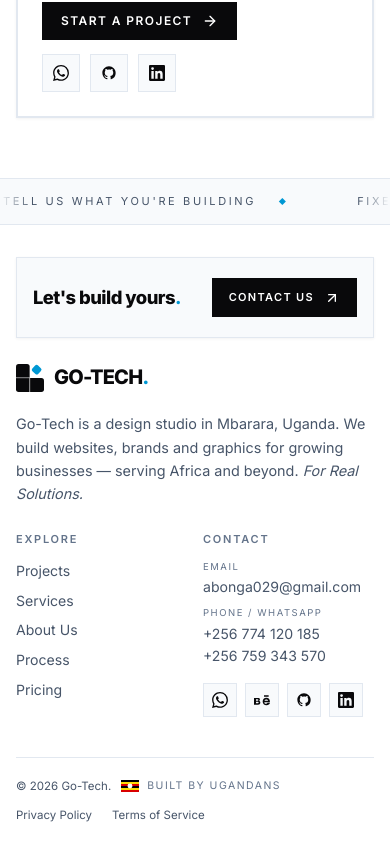
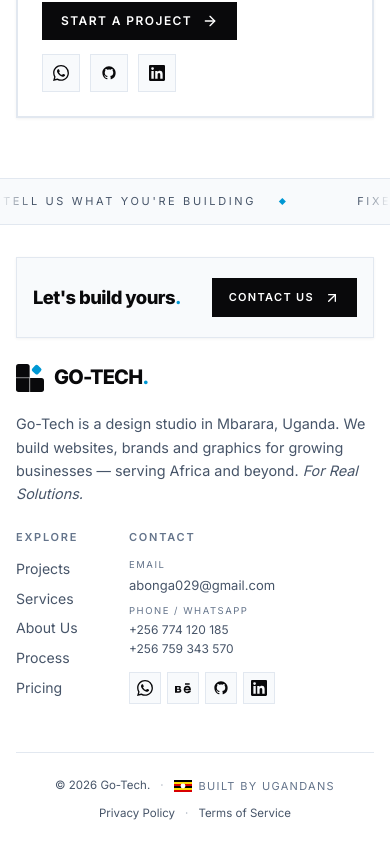
Before and after one commit to BongominRonald/Go-Tech, a React (Vite) app in the folder client/: page /about in a window 390 px wide. Shown: the part 2480-3331 px from the top of the page. Built offline with nearby package versions, Linux system fonts and the light colour scheme.

Commit message:
feat: ensure single-line email, single-line linkedin next to github, and centered bottom footer

```diff
--- a/client/src/components/Footer.jsx
+++ b/client/src/components/Footer.jsx
@@ -15,7 +15,7 @@ const marqueeItems = [
 
 function UgandaFlag() {
   return (
-    <svg width="18" height="12" viewBox="0 0 30 20" aria-label="Uganda flag" role="img">
+    <svg width="18" height="12" viewBox="0 0 30 20" aria-label="Uganda flag" role="img" style={{ display: 'inline-block', verticalAlign: 'middle' }}>
       <rect width="30" height="20" fill="#000" />
       <rect y="3.33" width="30" height="3.33" fill="#FCDC04" />
       <rect y="6.66" width="30" height="3.34" fill="#D90000" />
@@ -89,41 +89,46 @@ export default function Footer() {
             <ul className="foot-links">
               <li>
                 <small>Email</small>
-                <a href={`mailto:${site.email}`}>{site.email}</a>
+                <a href={`mailto:${site.email}`} className="foot-email-link">
+                  {site.email}
+                </a>
               </li>
               <li>
                 <small>Phone / WhatsApp</small>
                 {site.phones.map((p) => (
-                  <a key={p} href={tel(p)} style={{ display: 'block' }}>
+                  <a key={p} href={tel(p)} className="foot-phone-link">
                     {p}
                   </a>
                 ))}
               </li>
             </ul>
-            <div className="socials" style={{ marginTop: 16 }}>
-              <a href={whatsappLink()} target="_blank" rel="noopener noreferrer" aria-label="WhatsApp">
+            <div className="socials" style={{ marginTop: 14 }}>
+              <a href={whatsappLink()} target="_blank" rel="noopener noreferrer" aria-label="WhatsApp" title="WhatsApp">
                 <WhatsAppIcon size={16} />
               </a>
-              <a href={site.behance} target="_blank" rel="noopener noreferrer" aria-label="Behance">
+              <a href={site.behance} target="_blank" rel="noopener noreferrer" aria-label="Behance" title="Behance">
                 <BehanceIcon size={16} />
               </a>
-              <a href={site.github} target="_blank" rel="noopener noreferrer" aria-label="GitHub">
+              <a href={site.github} target="_blank" rel="noopener noreferrer" aria-label="GitHub" title="GitHub">
                 <GithubIcon size={16} />
               </a>
-              <a href={site.linkedin} target="_blank" rel="noopener noreferrer" aria-label="LinkedIn">
+              <a href={site.linkedin} target="_blank" rel="noopener noreferrer" aria-label="LinkedIn" title="LinkedIn">
                 <LinkedinIcon size={16} />
               </a>
             </div>
           </div>
         </div>
 
+        {/* Centered, Elegant and Balanced Footer Bottom */}
         <div className="foot-bottom">
-          <div className="foot-bottom-left">
+          <div className="foot-bottom-row">
             <span>© {new Date().getFullYear()} {site.name}.</span>
+            <span className="foot-sep">·</span>
             <span className="made"><UgandaFlag /> Built by Ugandans</span>
           </div>
           <nav className="foot-bottom-nav">
             <Link to="/privacy">Privacy Policy</Link>
+            <span className="foot-sep">·</span>
             <Link to="/terms">Terms of Service</Link>
           </nav>
         </div>
--- a/client/src/index.css
+++ b/client/src/index.css
@@ -457,10 +457,58 @@ button { cursor: pointer; background: none; border: 0; }
 .foot-links { list-style: none; padding: 0; margin: 0; display: grid; gap: 10px; font-size: .9rem; color: var(--muted); }
 .foot-links a:hover { color: var(--text); }
 .foot-links small { display: block; font-size: 9.5px; letter-spacing: .16em; text-transform: uppercase; color: var(--muted-2); margin-bottom: 2px; }
-.foot-bottom { display: flex; flex-wrap: wrap; align-items: center; justify-content: space-between; gap: 16px; margin-top: 40px; padding: 26px 0 30px; border-top: 1px solid var(--line); font-size: .85rem; color: var(--muted); }
-.foot-bottom .made { display: flex; align-items: center; gap: 8px; font-size: 10.5px; letter-spacing: .14em; text-transform: uppercase; color: var(--muted-2); }
-.foot-bottom nav { display: flex; gap: 20px; flex-wrap: wrap; }
-.foot-bottom nav a:hover { color: var(--text); }
+.foot-email-link, .foot-phone-link { white-space: nowrap; display: inline-block; }
+
+.foot-bottom {
+  display: flex;
+  flex-direction: column;
+  align-items: center;
+  justify-content: center;
+  text-align: center;
+  gap: 12px;
+  margin-top: 48px;
+  padding: 30px 0 36px;
+  border-top: 1px solid var(--line);
+  font-size: 12px;
+  color: var(--muted);
+  width: 100%;
+}
+.foot-bottom-row {
+  display: flex;
+  flex-wrap: wrap;
+  align-items: center;
+  justify-content: center;
+  gap: 10px 14px;
+  text-align: center;
+}
+.foot-sep {
+  color: var(--muted-2);
+  opacity: 0.55;
+  user-select: none;
+}
+.foot-bottom .made {
+  display: inline-flex;
+  align-items: center;
+  gap: 7px;
+  font-size: 11px;
+  letter-spacing: .12em;
+  text-transform: uppercase;
+  color: var(--muted-2);
+}
+.foot-bottom-nav {
+  display: inline-flex;
+  align-items: center;
+  justify-content: center;
+  gap: 12px;
+  flex-wrap: wrap;
+}
+.foot-bottom-nav a {
+  color: var(--muted);
+  transition: color .2s;
+}
+.foot-bottom-nav a:hover {
+  color: var(--text);
+}
 
 /* ---------- Samples page ---------- */
 .page-hero { padding: clamp(120px, 16vw, 170px) 0 clamp(40px, 6vw, 60px); position: relative; overflow: hidden; width: 100%; }
@@ -731,8 +779,8 @@ body.modal-open .fab-container {
   .founder { grid-template-columns: 1fr; gap: 24px; text-align: left; }
   .founder-mark { max-width: 160px; margin: 0 auto; }
   .foot-grid {
-    grid-template-columns: 1fr 1fr;
-    gap: 32px 20px;
+    grid-template-columns: minmax(110px, auto) 1fr;
+    gap: 32px 28px;
   }
   .foot-brand {
     grid-column: 1 / -1;
@@ -769,8 +817,8 @@ body.modal-open .fab-container {
   .field input, .field textarea, .field select { font-size: 16px !important; }
 
   .foot-grid {
-    grid-template-columns: 1fr 1fr;
-    gap: 26px 16px;
+    grid-template-columns: minmax(95px, auto) 1fr;
+    gap: 24px 18px;
   }
   .foot-brand {
     grid-column: 1 / -1;
@@ -784,15 +832,29 @@ body.modal-open .fab-container {
     font-size: .88rem;
   }
   .foot-links a {
-    word-break: break-word;
+    word-break: normal;
+  }
+  .foot-email-link {
+    white-space: nowrap !important;
+    display: inline-block;
+    font-size: clamp(11.5px, 3.4vw, 13px);
+  }
+  .foot-phone-link {
+    white-space: nowrap !important;
+    display: block;
+    font-size: 12px;
   }
   .foot-contact .socials {
     margin-top: 14px;
-    gap: 8px;
+    display: flex !important;
+    align-items: center !important;
+    flex-wrap: nowrap !important;
+    gap: 6px !important;
   }
   .foot-contact .socials a {
-    width: 34px;
-    height: 34px;
+    width: 32px;
+    height: 32px;
+    flex-shrink: 0;
   }
   .foot-cta {
     display: flex;
@@ -817,22 +879,28 @@ body.modal-open .fab-container {
   .foot-bottom {
     display: flex;
     flex-direction: column;
-    align-items: flex-start;
-    gap: 12px;
-    padding: 20px 0 24px;
-  }
-  .foot-bottom-left {
-    display: flex;
-    flex-wrap: wrap;
     align-items: center;
+    justify-content: center;
+    text-align: center;
     gap: 10px;
+    padding: 24px 0 28px;
     font-size: 11.5px;
   }
+  .foot-bottom-row {
+    display: flex;
+    align-items: center;
+    justify-content: center;
+    gap: 8px 10px;
+    flex-wrap: wrap;
+    text-align: center;
+  }
   .foot-bottom-nav {
-    display: flex;
-    gap: 16px;
+    display: inline-flex;
+    align-items: center;
+    justify-content: center;
+    gap: 10px;
     flex-wrap: wrap;
-    font-size: 11.5px;
+    text-align: center;
   }
 
   .values { grid-template-columns: 1fr; }
```
